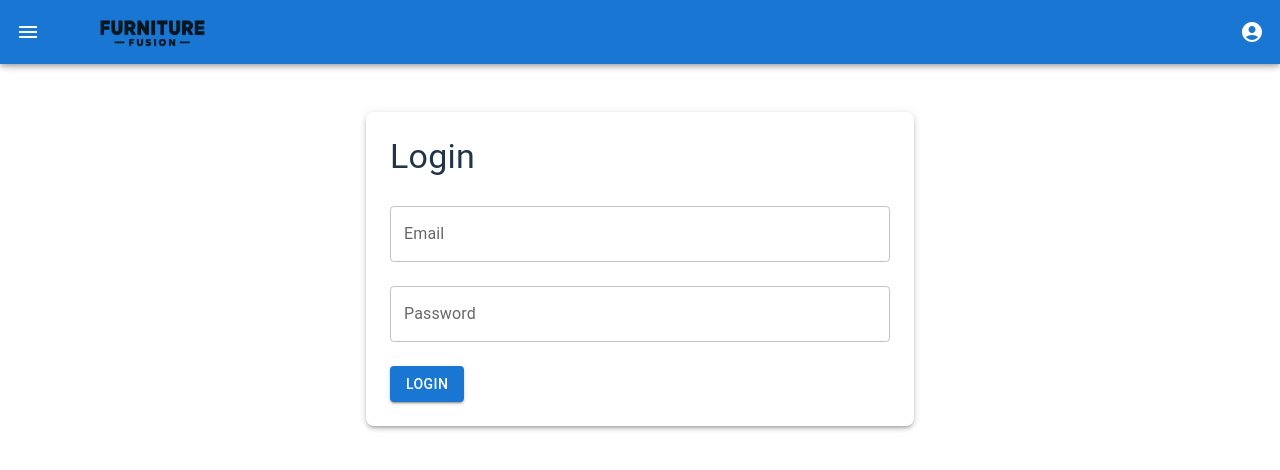
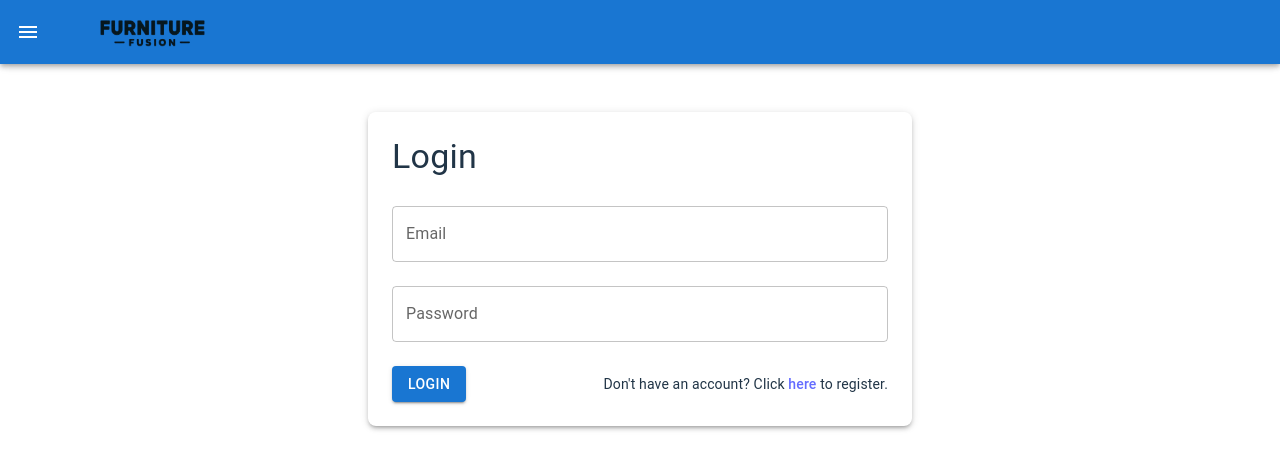
Before and after one commit to pavelAngelovv/Furniture-Fusion, a React (Vite) app in the folder client/: page /login in a window 1280 px wide. Shown: the top 470 px of the page. Built offline with nearby package versions, Linux system fonts and the light colour scheme.

Commit message:
conditionally render navbar components and display user name

```diff
--- a/client/src/components/login/LoginForm.jsx
+++ b/client/src/components/login/LoginForm.jsx
@@ -3,6 +3,7 @@ import { useForm } from 'react-hook-form';
 import axios from 'axios';
 import { TextField, Button, Typography, Box } from '@mui/material';
 import useAuth from '../../hooks/useAuth'; // Ensure correct import path
+import { Link } from 'react-router-dom';
 
 const LoginForm = () => {
     const { register, handleSubmit, formState: { errors } } = useForm();
@@ -11,8 +12,8 @@ const LoginForm = () => {
     const onSubmit = async (data) => {
         try {
             const response = await axios.post('http://localhost:3030/users/login', data);
-            const { accessToken } = response.data;
-            login(accessToken); // Now login should be defined as a function
+            const { accessToken, firstName, lastName } = response.data;
+            login(accessToken, firstName, lastName); // Now login should be defined as a function
             console.log('Login successful:', response.data);
         } catch (error) {
             if (error.response) {
@@ -73,15 +74,18 @@ const LoginForm = () => {
                 helperText={errors.password?.message}
             />
 
-            {/* Submit Button */}
+            <Box sx={{ display: 'flex', justifyContent: 'space-between', alignItems: 'center', mt: 2 }}>
                 <Button
                     type="submit"
                     variant="contained"
                     color="primary"
-                sx={{ mt: 2 }}
                 >
                     Login
                 </Button>
+                <Typography variant="body2">
+                    Don&apos;t have an account? Click <Link to={'/register'}>here</Link> to register.
+                </Typography>
+            </Box>
         </Box>
     );
 };
--- a/client/src/components/navbar/Navbar.jsx
+++ b/client/src/components/navbar/Navbar.jsx
@@ -11,7 +11,7 @@ import Menu from '@mui/material/Menu';
 import MenuIcon from '@mui/icons-material/Menu';
 import SearchIcon from '@mui/icons-material/Search';
 import AccountCircle from '@mui/icons-material/AccountCircle';
-import { useMediaQuery, useTheme } from '@mui/material';
+import { Button, useMediaQuery, useTheme } from '@mui/material';
 import styles from '../../../public/styles/Navbar.module.css';
 import TemporaryDrawer from './drawer/TemporaryDrawer';
 import useAuth from '../../hooks/useAuth';
@@ -39,6 +39,12 @@ export default function PrimarySearchAppBar() {
     const theme = useTheme();
     const { isAuthenticated, logout } = useAuth();
     const isSmallScreen = useMediaQuery(theme.breakpoints.down('sm'));
+
+    const isLoginPage = location.pathname === '/login';
+    const isRegisterPage = location.pathname === '/register';
+
+    const firstName = localStorage.getItem('firstName') || '';
+    const lastName = localStorage.getItem('lastName') || '';
 
     const isMenuOpen = Boolean(anchorEl);
     const isCatalogPage = location.pathname === '/furniture';
@@ -76,24 +82,28 @@ export default function PrimarySearchAppBar() {
             open={isMenuOpen}
             onClose={handleMenuClose}
         >
-            {isAuthenticated ? [
+            {isAuthenticated ? (
+                <>
                     <MenuItem key="profile" component={Link} to="/profile" onClick={handleMenuClose}>
                         Profile
-                </MenuItem>,
+                    </MenuItem>
                     <MenuItem key="logout" onClick={() => {
                         handleMenuClose();
                         logout(); // Call the logout function
                     }}>
                         Logout
                     </MenuItem>
-            ] : [
+                </>
+            ) : (
+                <>
                     <MenuItem key="login" component={Link} to="/login" onClick={handleMenuClose}>
                         Login
-                </MenuItem>,
+                    </MenuItem>
                     <MenuItem key="register" component={Link} to="/register" onClick={handleMenuClose}>
                         Register
                     </MenuItem>
-            ]}
+                </>
+            )}
         </Menu>
     );
 
@@ -137,6 +147,15 @@ export default function PrimarySearchAppBar() {
                             </div>
                         </Box>
                     )}
+                    {isAuthenticated ? (
+                        <Box
+                            display="flex"
+                            alignItems="center"
+                            sx={{ position: 'relative', p: 1 }}
+                        >
+                            <Box sx={{ mr: 2 }}>
+                                Hello {firstName} {lastName}
+                            </Box>
                             <IconButton
                                 size="large"
                                 edge="end"
@@ -145,10 +164,20 @@ export default function PrimarySearchAppBar() {
                                 aria-haspopup="true"
                                 onClick={handleProfileMenuOpen}
                                 color="inherit"
-                        sx={{ position: 'absolute', right: 16 }}
                             >
                                 <AccountCircle />
                             </IconButton>
+                        </Box>
+                    ) : !isLoginPage && !isRegisterPage ? (
+                        <Box>
+                            <Button color="inherit" component={Link} to="/login">
+                                Login
+                            </Button>
+                            <Button color="inherit" component={Link} to="/register">
+                                Register
+                            </Button>
+                        </Box>
+                    ) : null}
                 </Toolbar>
             </AppBar>
             {renderMenu}
--- a/client/src/components/register/RegisterForm.jsx
+++ b/client/src/components/register/RegisterForm.jsx
@@ -2,7 +2,7 @@
 import { useForm } from 'react-hook-form';
 import axios from 'axios';
 import { TextField, Button, Typography, Box } from '@mui/material';
-import { useNavigate } from 'react-router-dom';
+import { Link, useNavigate } from 'react-router-dom';
 
 const RegisterForm = () => {
     // Initialize useForm
@@ -13,9 +13,11 @@ const RegisterForm = () => {
     const onSubmit = async (data) => {
         try {
             const response = await axios.post('http://localhost:3030/users/register', data);
-            const { accessToken } = response.data;
+            const { accessToken, firstName, lastName } = response.data;
 
             localStorage.setItem('accessToken', accessToken);
+            localStorage.setItem('firstName', firstName);
+            localStorage.setItem('lastName', lastName);
             navigate('/')
             console.log('Registration successful:', response.data);
         } catch (error) {
@@ -137,15 +139,19 @@ const RegisterForm = () => {
             />
 
             {/* Submit Button */}
+            <Box sx={{ display: 'flex', justifyContent: 'space-between', alignItems: 'center', mt: 2 }}>
                 <Button
                     type="submit"
                     variant="contained"
                     color="primary"
-                sx={{ mt: 2 }}
                 >
                     Register
                 </Button>
+                <Typography variant="body2">
+                    Already have an account? Click <Link to={'/login'}>here</Link> to log in.
+                </Typography>
             </Box>
+        </Box >
     );
 };
 
--- a/client/src/contexts/AuthContext.jsx
+++ b/client/src/contexts/AuthContext.jsx
@@ -14,8 +14,10 @@ export const AuthProvider = ({ children }) => {
         setIsAuthenticated(!!token);
     }, []);
 
-    const login = (token) => {
+    const login = (token, firstName, lastName) => {
         localStorage.setItem('accessToken', token);
+        localStorage.setItem('firstName', firstName);
+        localStorage.setItem('lastName', lastName);
         setIsAuthenticated(true);
         navigate('/');
     };
```
Lines whose indentation alone changed are shown as unchanged.
